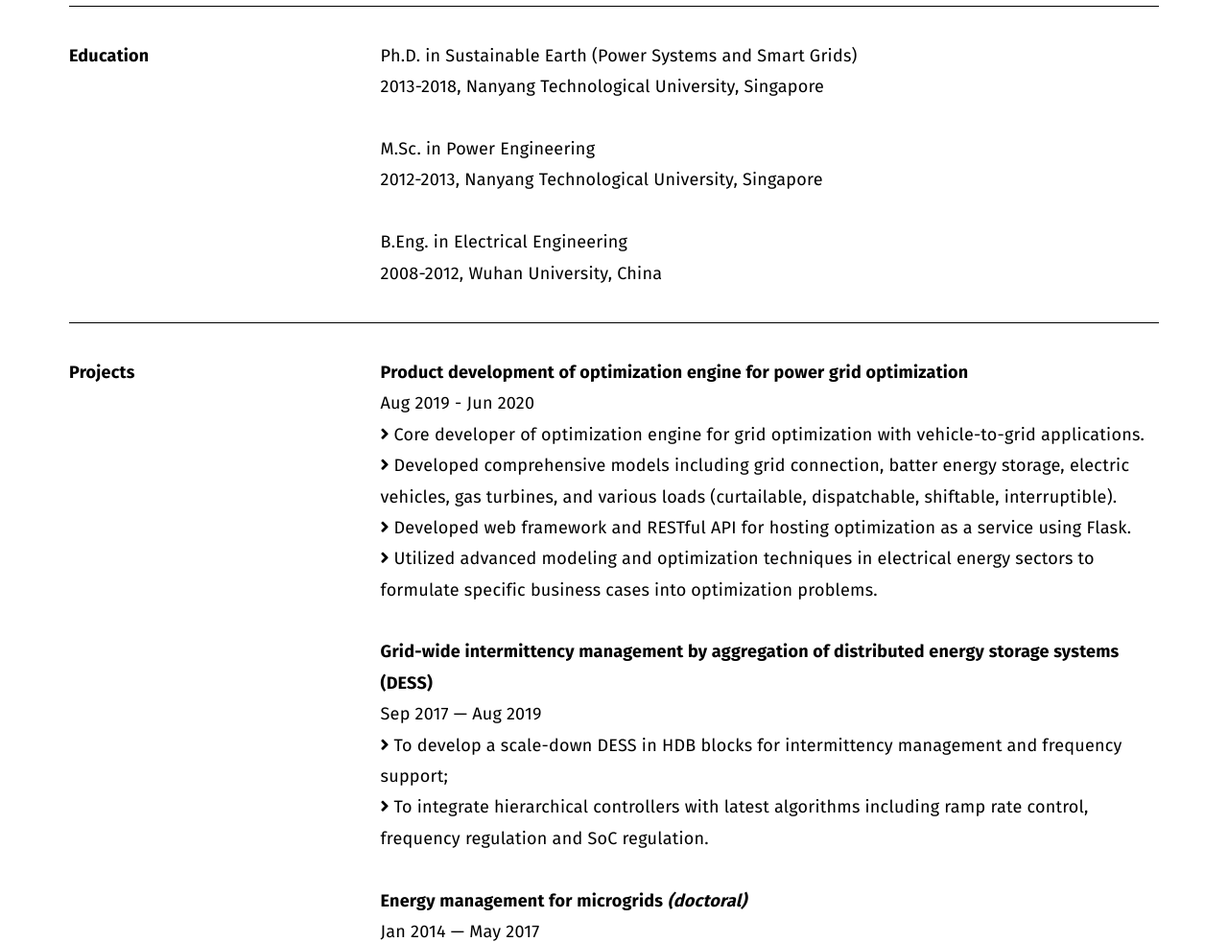
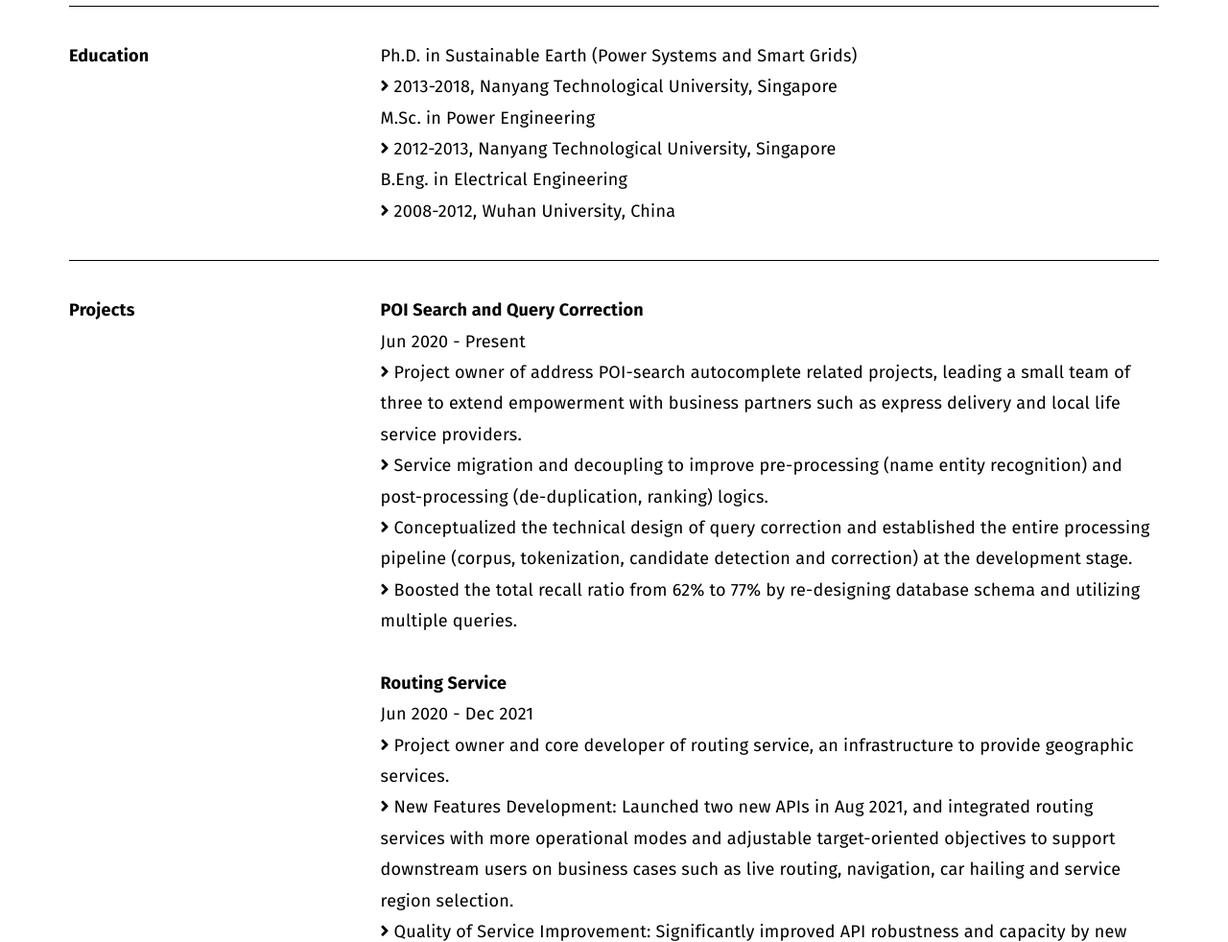
Before and after one commit to juchengquan/juchengquan.github.io, a plain HTML site: page index.html in a window 1280 px wide. Shown: the part 974-1956 px from the top of the page at 96% size. Drawn offline with Linux system fonts and the light colour scheme; a web font is replaced by a local one.

Commit message:
Regular update
- personal info update.

```diff
--- a/index.html
+++ b/index.html
@@ -64,7 +64,7 @@ JU Chengquan
       <p>Currently, I am working as an Expert Data Scientist in Shopee Pte Ltd, Singapore.
         <ul>
           <li>Singapore PR; with five years of working experience and multi-disciplinary knowledge to enable synergetic innovations with professionals of diverse backgrounds in OR and AI realms.</li>
-          <li>project experience in data analysis, statistical and scientific modeling, programming, and algorithm applications.</li>
+          <li>Project experience in data analysis, statistical and scientific modeling, programming, and algorithm applications.</li>
           <li>Solid research background on distributed/robust/hierarchical optimization applied in power engineering and microgrids.</li>
           <li>A reliable and assertive team player and problem solver with rigorous creativity and resilient adaptability.</li>
         </ul>
@@ -116,16 +116,14 @@ JU Chengquan
   <div class="right-half">
     <article>
       <p>
-      Ph.D. in Sustainable Earth (Power Systems and Smart Grids)<br>
-      2013-2018, <a href="https://www.ntu.edu.sg" target="_blank">Nanyang Technological University, Singapore</a>
-      <br>
+      Ph.D. in Sustainable Earth (Power Systems and Smart Grids) <br>
+      <i class="fas fa-angle-right">&nbsp;</i>2013-2018, <a href="https://www.ntu.edu.sg" target="_blank">Nanyang Technological University, Singapore</a>
       <br>
       M.Sc. in Power Engineering <br>
-      2012-2013, <a href="https://www.ntu.edu.sg" target="_blank">Nanyang Technological University, Singapore</a>
-      <br>
+      <i class="fas fa-angle-right">&nbsp;</i>2012-2013, <a href="https://www.ntu.edu.sg" target="_blank">Nanyang Technological University, Singapore</a>
       <br>
       B.Eng. in Electrical Engineering <br>
-      2008-2012, <a href="https://www.whu.edu.cn" target="_blank">Wuhan University, China</a>
+      <i class="fas fa-angle-right">&nbsp;</i>2008-2012, <a href="https://www.whu.edu.cn" target="_blank">Wuhan University, China</a>
       <br>
     </article>
   </div>
@@ -142,6 +140,30 @@ JU Chengquan
   <div class="right-half">
     <article>
     <p>
+      <b>POI Search and Query Correction</b>
+      <br>
+      Jun 2020 - Present
+      <br>
+      <i class="fas fa-angle-right">&nbsp;</i>Project owner of address POI-search autocomplete related projects, leading a small team of three to extend empowerment with business partners such as express delivery and local life service providers. <br>
+      <i class="fas fa-angle-right">&nbsp;</i>Service migration and decoupling to improve pre-processing (name entity recognition) and post-processing (de-duplication, ranking) logics. <br>
+      <i class="fas fa-angle-right">&nbsp;</i>Conceptualized the technical design of query correction and established the entire processing pipeline (corpus, tokenization, candidate detection and correction) at the development stage. <br>
+      <i class="fas fa-angle-right">&nbsp;</i>Boosted the total recall ratio from 62% to 77% by re-designing database schema and utilizing multiple queries. <br>
+      <br>
+
+
+      <b>Routing Service</b>
+      <br>
+      Jun 2020 - Dec 2021
+      <br>
+      <i class="fas fa-angle-right">&nbsp;</i>Project owner and core developer of routing service, an infrastructure to provide geographic services. <br>
+      <i class="fas fa-angle-right">&nbsp;</i>New Features Development: Launched two new APIs in Aug 2021, and integrated routing services with more operational modes and adjustable target-oriented objectives to support downstream users on business cases such as live routing, navigation, car
+      hailing and service region selection. <br>
+      <i class="fas fa-angle-right">&nbsp;</i>Quality of Service Improvement: Significantly improved API robustness and capacity by new format support and re-write of web framework with NodeJS. The maximum QPS has been increased by 200% to 400% on different service APIs, respectively. <br>
+      <i class="fas fa-angle-right">&nbsp;</i>Accuracy Improvement on ETA: Employed GPS trajectory data and machine learning models to improve of ETA accuracy, by
+      35%-50% compared with leading commercial APIs in various countries. <br>
+      <i class="fas fa-angle-right">&nbsp;</i>Economic Benefits: Our service has brought about 51K USD cost saving daily for the average usage of 3.5M calls, compared with leading commercial APIs. <br>
+      <br>
+
       <b>Product development of optimization engine for power grid optimization</b>
       <br>
       Aug 2019 - Jun 2020
```
